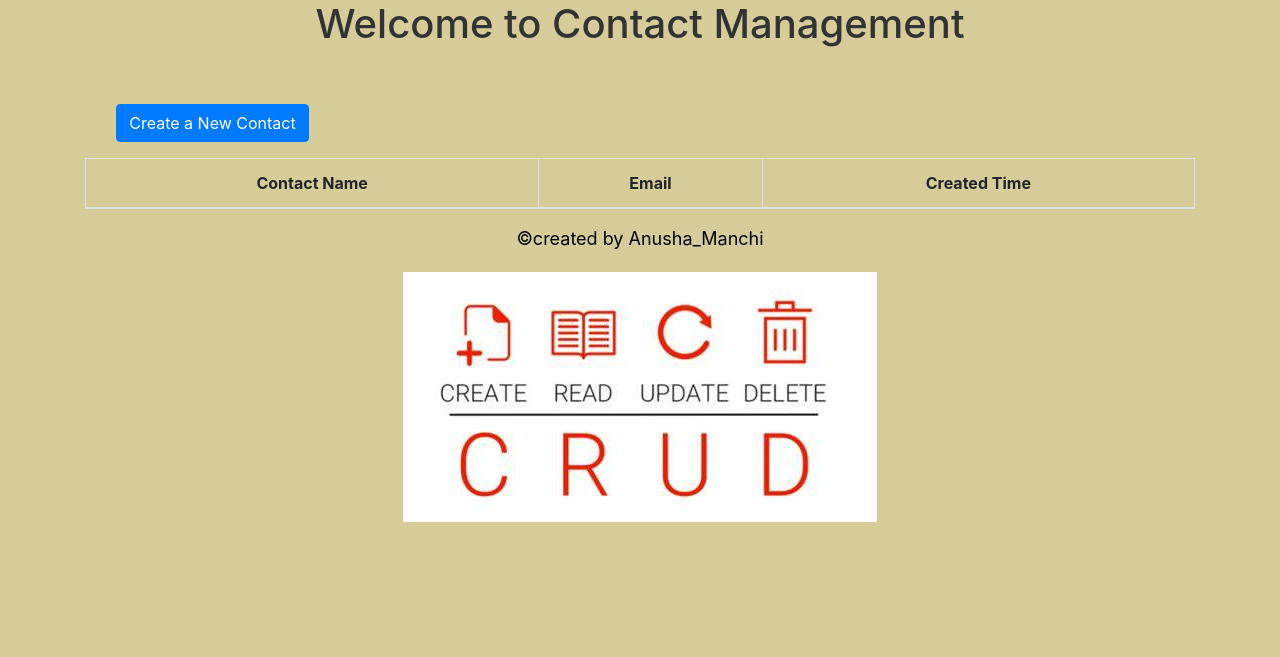
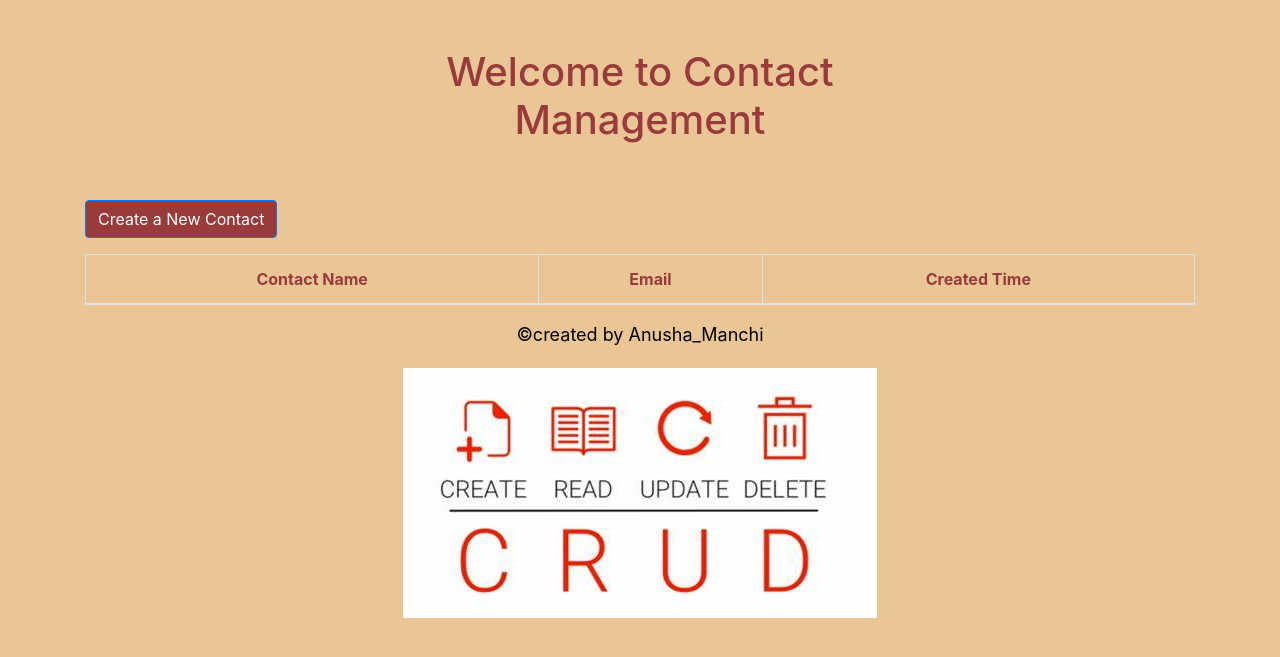
Before and after one commit to anusha190397/Django--Contact-Management-Website, a Django app: page / in a window 1280 px wide. Shown: the top 657 px of the page. Run offline with Django 4.2, Linux system fonts and the light colour scheme; lists and menus that the app fills with data are empty; some libraries are stand-ins or nearby versions.

Commit message:
6th commit

```diff
--- a/ContactManagement/templates/contactmanagement/home.html
+++ b/ContactManagement/templates/contactmanagement/home.html
@@ -4,23 +4,23 @@
 
 {% load static %}
 {% block main_content %}
-<body style="background-color: #D6CC99";>
+<body style="background-color: #EAC696";>
 <section class="container">
-    <div class="row justify-content-center text-center mt-6">
-        <div class="col-sm-8">
-            <h1 style="color: #333;">Welcome to Contact Management</h1>
+    <div class="row justify-content-center text-center mt-5">
+        <div class="col-sm-7">
+            <h1 style="color: #9A3B3B; font-family: "Fantasy", Helvetica, sans-serif;">Welcome to Contact Management</h1>
         </div>
     </div>
 
     <div class="row justify-content-start text-center mt-5">
-        <div class="col-sm-3">
-            <a href="{% url 'new_contact_page' %}" class="btn btn-primary">Create a New Contact</a>
+        <div class="col-sm-2">
+            <a href="{% url 'new_contact_page' %}" class="btn btn-primary" style="background-color: #9A3B3B">Create a New Contact</a>
         </div>
     </div>
 
     <div class="row justify-content-start text-center mt-3">
         <div class="col-sm-12">
-            <table class="table table-bordered">
+            <table class="table table-bordered" style="color: #9A3B3B;">
                 <thead>
                     <tr>
                         <th>Contact Name</th>
--- a/ContactManagement/templates/contactmanagement/new_contact_page.html
+++ b/ContactManagement/templates/contactmanagement/new_contact_page.html
@@ -6,7 +6,7 @@
     <title>Create a New Contact</title>
     <link href="https://stackpath.bootstrapcdn.com/bootstrap/4.3.1/css/bootstrap.min.css" rel="stylesheet">
 </head>
-<body style="background-color: #D6CC99;">
+<body style="background-color: #EAC696;">
     <div class="container mt-5">
         <div class="card mx-auto" style="max-width: 400px; padding: 20px;">
             <h1 class="text-center mb-4">Create a Contact</h1>
--- a/ContactManagement/templates/contactmanagement/view_contact.html
+++ b/ContactManagement/templates/contactmanagement/view_contact.html
@@ -2,7 +2,7 @@
 {% extends 'contactmanagement/base.html' %}
 {% block title %}View Contact{% endblock title %}
 {% block main_content %}
-<body style="background-color: #D6CC99";>
+<body style="background-color: #EAC696";>
 <section class="container">
     <h3>Contact Details</h3>
     <dl class="row">
```
Also changed, not shown: ContactManagement/templates/contactmanagement/contact_list.html (+6 -6 lines), ContactManagement/templates/contactmanagement/delete_contact.html (+6 -2 lines), ContactManagement/templates/contactmanagement/edit_contact.html (+6 -2 lines), db.sqlite3.
